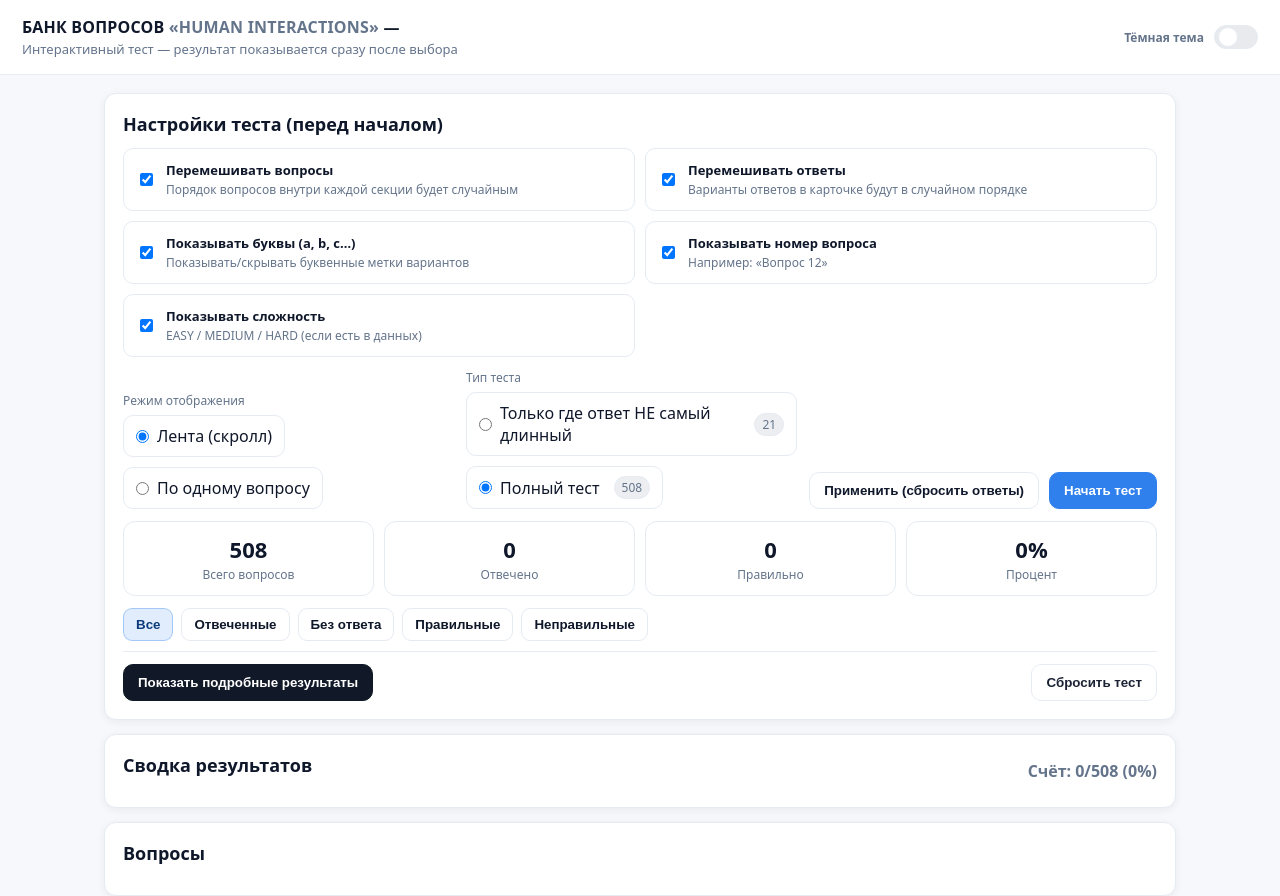
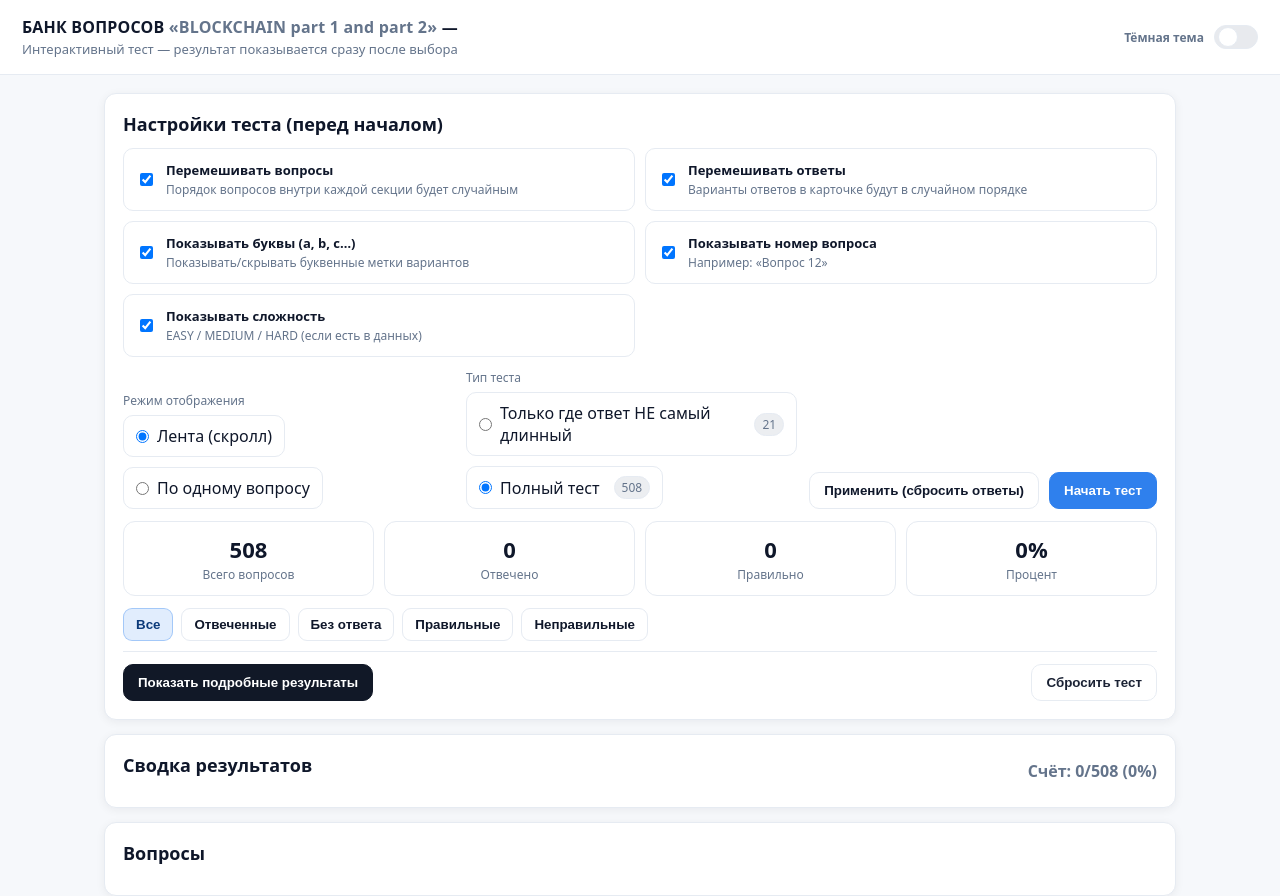
Before and after one commit to CHOCOLATE-KZ/CHOCOLATE-KZ.github.io, a plain HTML site: page index.html in a window 1280 px wide. Drawn offline with Linux system fonts and the light colour scheme.

Commit message:
Update title text

```diff
--- a/index.html
+++ b/index.html
@@ -9,7 +9,7 @@
 <body>
   <header class="topbar">
     <div class="title">
-      <div class="h1">БАНК ВОПРОСОВ <span class="muted">«HUMAN INTERACTIONS»</span> —</div>
+      <div class="h1">БАНК ВОПРОСОВ <span class="muted">«BLOCKCHAIN part 1 and part 2»</span> —</div>
       <div class="sub">Интерактивный тест — результат показывается сразу после выбора</div>
     </div>
 
```
